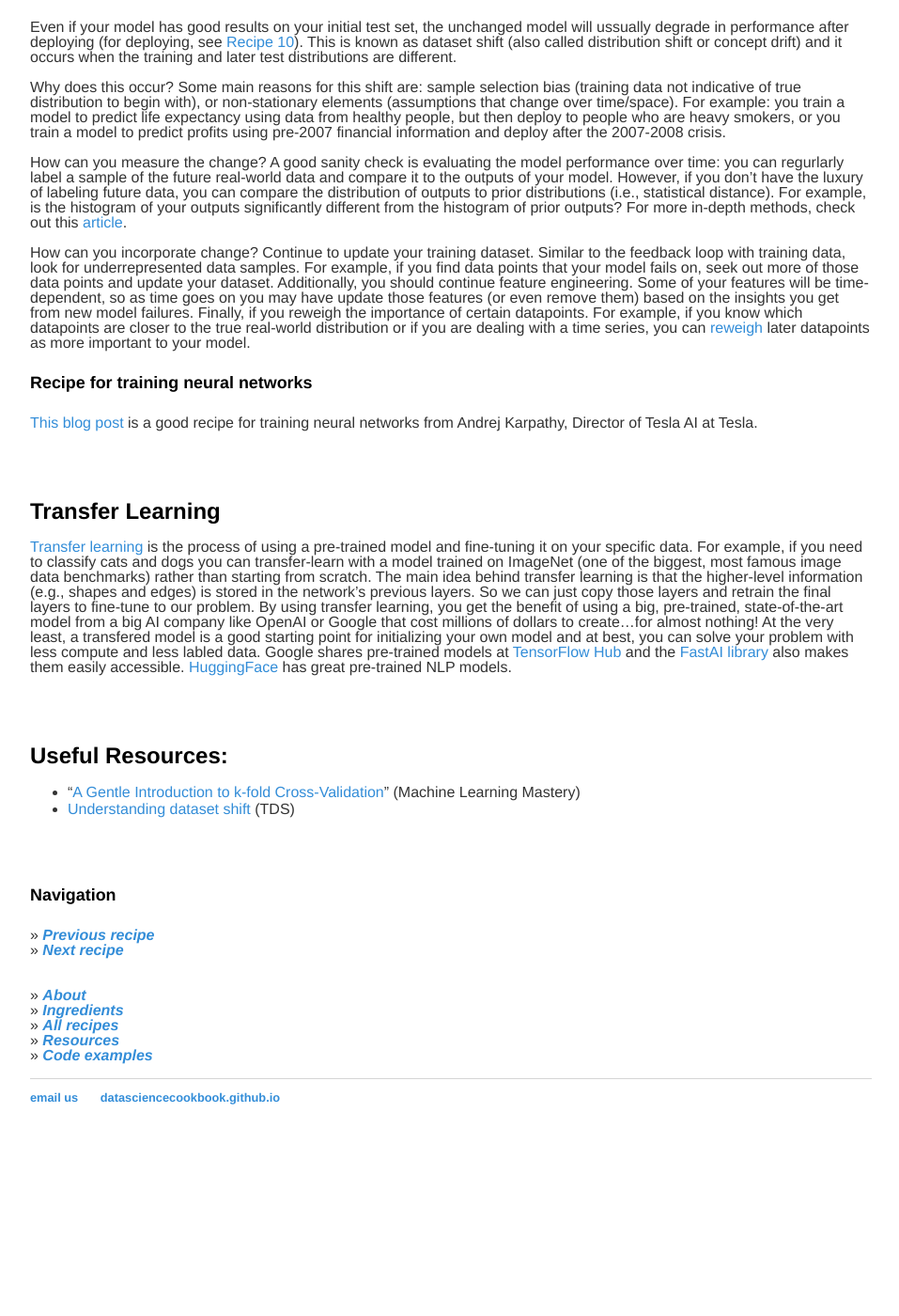
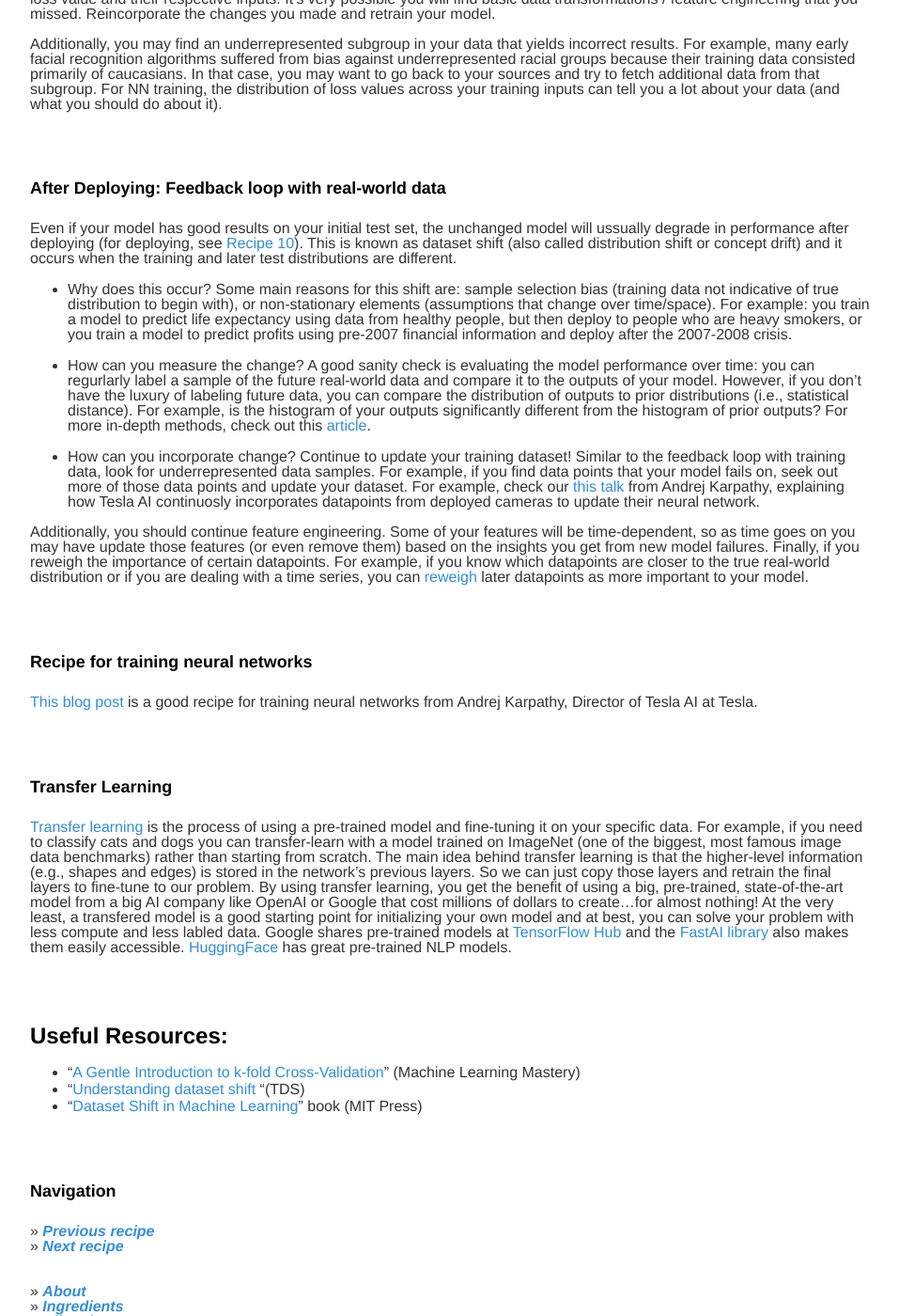
Before and after one commit to datasciencecookbook/datasciencecookbook.github.io, a Jekyll site: the page built from _posts/2021-09-09-Recipe-9.md, in a window 1280 px wide and 1400 px high, scrolled down 1282 px. Shown: the whole window at 94% size, without its empty margins (160-1117 px from the left). Built offline with Jekyll 4.4.1, drawn with Linux system fonts in a browser that asks for light colours; before the commit the page ends 2517 px from its top, so only the background shows below that.

Commit message:
added to continuous learning

```diff
--- a/_posts/2021-09-09-Recipe-9.md
+++ b/_posts/2021-09-09-Recipe-9.md
@@ -7,15 +7,17 @@ permalink: /recipe9/
 You’ve built your first model, now you’re wondering how do you make it better...In this recipe, we’ll outline the following: What metrics are you beating? And what techniques can you use to beat it? **(Note: moved metrics so section 5, where we explore the data & problem - metrics should have been chosen before we actually train a model)**
 
 <br><br>
-### How to beat your model?
+## How to beat your model?
 In order to improve from your baseline results, the following options are available: choose a new model type,  reevaluate your data (e.g. feature engineering, transformations, etc), and tune your hyperparameters. The only solution that is not an option is training your model on your test data.  So how do you know what you should do?
 
+<br><br>
 #### New Model Type
 
 If you’re far away from achieving your accuracy metric, it might be that the complexity or assumptions built into your model do not match that of the data. In this case, you may have to increase the complexity of your model or look into different model types. For instance, if you built a baseline classification model using decision trees, you could up your game by using random forests, or optimal classification trees. However, increasing  the complexity often requires increasing the amount of your training data and means decreasing interpretability of the model. On the other hand, if your model uses too much compute, you may have to decrease the complexity of your model (likely at the cost of accuracy).  For instance if you built a baseline model using many neural network layers, you likely will want to reduce the number of layers in the model.
 
 Another way to increase your model complexity is by using ensemble models. The ensembling method combines multiple models (often each with different strengths and weaknesses) to obtain better predictive performance. This can be done by pooling in the predictions (via averaging or voting) or feeding the predictions into a meta-model which learns to predict a better output (stacking). [Here](https://towardsdatascience.com/ensemble-learning-stacking-blending-voting-b37737c4f483) are more details on the different methods and [here](https://machinelearningmastery.com/stacking-ensemble-machine-learning-with-python/) is an example of stacking. Generally, Kaggle competition winners end up using some type of ensemble learning to boost their performance. Note that ensembling comes at the cost of interpretability and ease of deploying.
 
+<br><br>
 #### Hyperparameter tuning
 
 You may be able to reach your goal just by tuning your hyperparameters. These include decision thresholds, learning rate, number of training iterations for NNs, penalty in L1 or L2 regularization, C and sigma for SVMs, k for k-nearest neighbors, etc. In many Kaggle competitions, hyperparmeter tuning meant the difference between a top tier model and a mid-level model. This is especially true for neural networks, where the loss landscape has many local minima. Sometimes your problem might have a very narrow solution space, so tuning your hyperparameters can help your model to learn to find the solution.
@@ -24,34 +26,40 @@ The simplest and most common method for hyperparameter tuning is a grid search.
 
 Note that hyperparameter tuning should be done on a seperate validation set, not test set, to avoid overfitting. Ideally you will have enough data to split into training, validation, and test sets but, if not, you can also use cross validation.
 
+<br><br>
 #### Feedback loop with your training data
 
 If you’re receiving inconsistent results, you may need to work more on feature engineering and add (or remove) transformations, normalizations, etc. (see [Recipe 4](/recipe4)). It always helps to evaluate your training data in light of the accuracy metric you chose (assuming the metric is a correct proxy for your questions). This feedback loop is an efficient way to check for problems in your data and increase your model performance. For example, check which model outputs give you the worst loss value and their respective inputs. It's very possible you will find basic data transformations / feature engineering that you missed. Reincorporate the changes you made and retrain your model.
 
 Additionally, you may find an underrepresented subgroup in your data that yields incorrect results. For example, many early facial recognition algorithms suffered from bias against underrepresented racial groups because their training data consisted primarily of caucasians. In that case, you may want to go back to your sources and try to fetch additional data from that subgroup. For NN training, the distribution of loss values across your training inputs can tell you a lot about your data (and what you should do about it).
 
+<br><br>
 #### After Deploying: Feedback loop with real-world data
 
 Even if your model has good results on your initial test set, the unchanged model will ussually degrade in performance after deploying (for deploying, see [Recipe 10](/recipe10)). This is known as dataset shift (also called distribution shift or concept drift) and it occurs when the training and later test distributions are different.
 
-Why does this occur? Some main reasons for this shift are: sample selection bias (training data not indicative of true distribution to begin with), or non-stationary elements (assumptions that change over time/space). For example: you train a model to predict life expectancy using data from healthy people, but then deploy to people who are heavy smokers, or you train a model to predict profits using pre-2007 financial information and deploy after the 2007-2008 crisis.
+- Why does this occur? Some main reasons for this shift are: sample selection bias (training data not indicative of true distribution to begin with), or non-stationary elements (assumptions that change over time/space). For example: you train a model to predict life expectancy using data from healthy people, but then deploy to people who are heavy smokers, or you train a model to predict profits using pre-2007 financial information and deploy after the 2007-2008 crisis.
 
-How can you measure the change? A good sanity check is evaluating the model performance over time: you can regurlarly label a sample of the future real-world data and compare it to the outputs of your model. However, if you don't have the luxury of labeling future data, you can compare the distribution of outputs to prior distributions (i.e., statistical distance). For example, is the histogram of your outputs significantly different from the histogram of prior outputs? For more in-depth methods, check out this [article](https://towardsdatascience.com/understanding-dataset-shift-f2a5a262a766).
+- How can you measure the change? A good sanity check is evaluating the model performance over time: you can regurlarly label a sample of the future real-world data and compare it to the outputs of your model. However, if you don't have the luxury of labeling future data, you can compare the distribution of outputs to prior distributions (i.e., statistical distance). For example, is the histogram of your outputs significantly different from the histogram of prior outputs? For more in-depth methods, check out this [article](https://towardsdatascience.com/understanding-dataset-shift-f2a5a262a766).
 
-How can you incorporate change? Continue to update your training dataset. Similar to the feedback loop with training data, look for underrepresented data samples. For example, if you find data points that your model fails on, seek out more of those data points and update your dataset. Additionally, you should continue feature engineering. Some of your features will be time-dependent, so as time goes on you may have update those features (or even remove them) based on the insights you get from new model failures. Finally, if you reweigh the importance of certain datapoints. For example, if you know which datapoints are closer to the true real-world distribution or if you are dealing with a time series, you can [reweigh](https://www.kdnuggets.com/2019/11/machine-learning-what-why-how-weighting.html) later datapoints as more important to your model.
+- How can you incorporate change? Continue to update your training dataset! Similar to the feedback loop with training data, look for underrepresented data samples. For example, if you find data points that your model fails on, seek out more of those data points and update your dataset. For example, check our [this talk](https://www.youtube.com/watch?t=722&v=y57wwucbXR8&feature=youtu.be) from Andrej Karpathy, explaining how Tesla AI continuosly incorporates datapoints from deployed cameras to update their neural network.
 
+Additionally, you should continue feature engineering. Some of your features will be time-dependent, so as time goes on you may have update those features (or even remove them) based on the insights you get from new model failures. Finally, if you reweigh the importance of certain datapoints. For example, if you know which datapoints are closer to the true real-world distribution or if you are dealing with a time series, you can [reweigh](https://www.kdnuggets.com/2019/11/machine-learning-what-why-how-weighting.html) later datapoints as more important to your model.
+
+<br><br>
 #### Recipe for training neural networks
 
 [This blog post](https://karpathy.github.io/2019/04/25/recipe/) is a good recipe for training neural networks from Andrej Karpathy, Director of Tesla AI at Tesla.
 
 <br><br>
-### Transfer Learning
+#### Transfer Learning
 [Transfer learning](https://towardsdatascience.com/a-comprehensive-hands-on-guide-to-transfer-learning-with-real-world-applications-in-deep-learning-212bf3b2f27a) is the process of using a pre-trained model and fine-tuning it on your specific data. For example, if you need to classify cats and dogs you can transfer-learn with a model trained on ImageNet (one of the biggest, most famous image data benchmarks) rather than starting from scratch. The main idea behind transfer learning is that the higher-level information (e.g., shapes and edges) is stored in the network's previous layers. So we can just copy those layers and retrain the final layers to fine-tune to our problem. By using transfer learning, you get the benefit of using a big, pre-trained, state-of-the-art model from a big AI company like OpenAI or Google that cost millions of dollars to create...for almost nothing! At the very least, a transfered model is a good starting point for initializing your own model and at best, you can solve your problem with less compute and less labled data. Google shares pre-trained models at [TensorFlow Hub](https://www.tensorflow.org/hub) and the [FastAI library](https://towardsdatascience.com/transfer-learning-using-the-fastai-library-d686b238213e) also makes them easily accessible. [HuggingFace](https://hi.huggingface.co/accelerated-inference-api/?gclid=CjwKCAjwu5CDBhB9EiwA0w6sLXiq1l4f4C72r6QjQ6UnEmZfb4vpMDs2r4zdVNii2oKc3FvinKavSBoCGR8QAvD_BwE) has great pre-trained NLP models.
 
 <br><br>
 ### Useful Resources:
 - “[A Gentle Introduction to k-fold Cross-Validation](https://machinelearningmastery.com/k-fold-cross-validation/)” (Machine Learning Mastery)
-- [Understanding dataset shift](https://towardsdatascience.com/understanding-dataset-shift-f2a5a262a766) (TDS)
+- "[Understanding dataset shift](https://towardsdatascience.com/understanding-dataset-shift-f2a5a262a766) "(TDS)
+- "[Dataset Shift in Machine Learning](https://mitpress.mit.edu/books/dataset-shift-machine-learningV)" book (MIT Press)
 
 <br><br>
 
```
